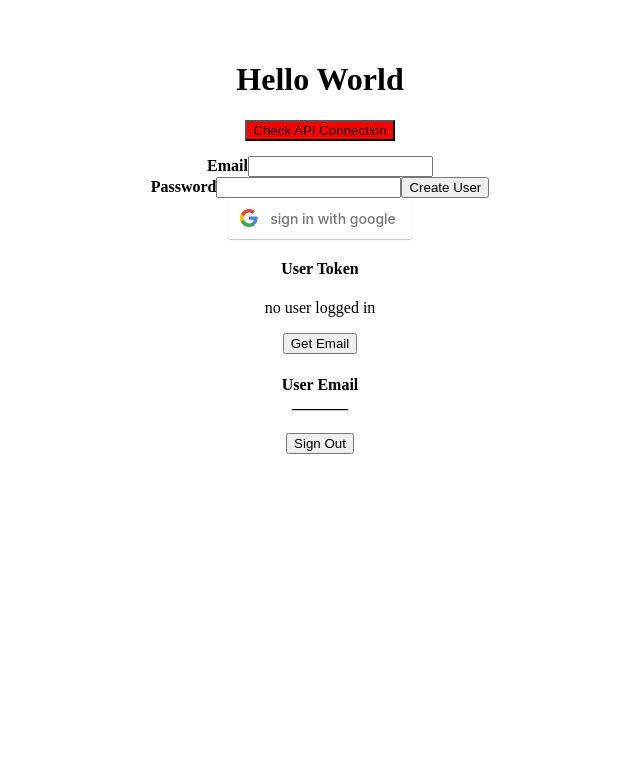
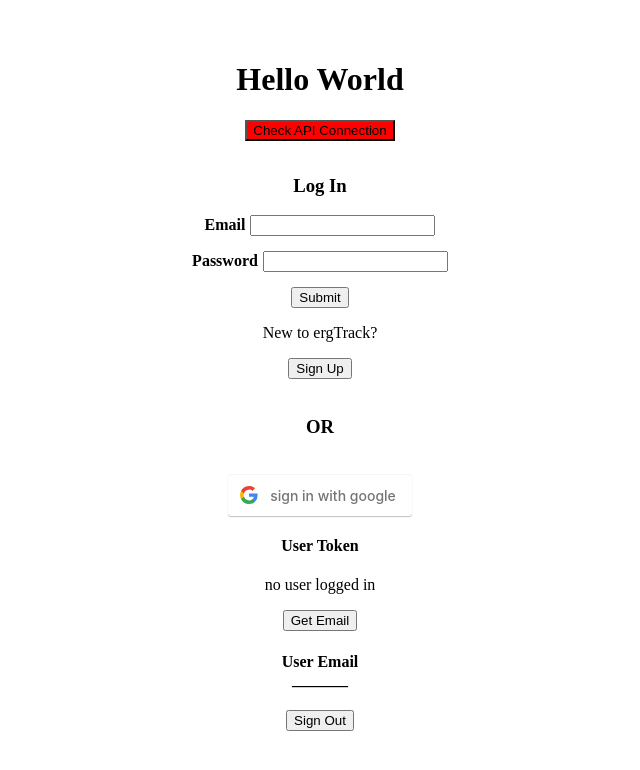
Before and after one commit to paper-dragonfly/authentication-with-firebase, a React (Create React App) app in the folder learn-auth-react/: page / in a window 1280 px wide. Shown: the top 770 px of the page, without its empty margins (320-960 px from the left). Built offline with nearby package versions, Linux system fonts and the light colour scheme.

Commit message:
added login and signup with email and pw

```diff
--- a/learn-auth-react/src/App.css
+++ b/learn-auth-react/src/App.css
@@ -107,3 +107,11 @@ body {
   background-color: red;
   margin-bottom: 15px;
 }
+
+.form-login{
+  margin-bottom: 15px;
+}
+
+span {
+  margin-right: 5px;
+}
--- a/learn-auth-react/src/App.js
+++ b/learn-auth-react/src/App.js
@@ -1,8 +1,9 @@
 import './App.css';
-import { firebaseSignOut, signInWithGoogle } from './Firebase';
-import { getAuth, setPersistence, signInWithEmailAndPassword } from "firebase/auth";
+import { auth, firebaseSignOut, signInWithGoogle } from './Firebase';
+import { getAuth, signInWithEmailAndPassword, createUserWithEmailAndPassword } from "firebase/auth";
 import {useEffect, useState} from 'react';
 import {useForm} from 'react-hook-form'
+
 
 const API_URL = 'http://127.0.0.1:8000'
 
@@ -13,7 +14,10 @@ function App() {
   const [userEmail, setUserEmail] = useState("")
   const [userName,  setUserName] = useState("")
   const [userPassword, setUserPassword] = useState("")
+  const [newUser, setNewUser] = useState(false)
+  const [loading, setLoading] = useState(false)
   const { handleSubmit, formState }  = useForm()
+
 
 
   function checkHealth(){
@@ -33,26 +37,87 @@ function App() {
         setHealth(false)})
   }
 
-  const auth = getAuth();
-  function emailPasswordSignIn(){
-    signInWithEmailAndPassword(auth, userEmail, userPassword)
-      console.log('signing in with user and PW')
+
+  // function emailPasswordSignIn(){
+  //   if(newUser){
+  //     console.log('create new user with user and PW')
+  //     createUserWithEmailAndPassword(auth, userEmail, userPassword)
+  //       .then((userCredential) => {
+  //         setLoading(true)
+  //         // Signed in
+  //         const user = userCredential.user;
+  //         console.log('userCred', userCredential)
+
+  //       })
+  //       .catch((error) => {
+  //         setLoading(false)
+  //         const errorCode = error.code;
+  //         const errorMessage = error.message;
+  //         console.log(errorMessage)
+  //         // ..
+  //       })
+  //   }else{
+  //     console.log('signing in with user and PW')
+  //     signInWithEmailAndPassword(auth, userEmail, userPassword)
+  //       .then((userCredential) => {
+  //           console.log('login userCrred', userCredential)
+  //           // Signed in
+  //           const user = userCredential.user;
+  //           // ...
+  //         })
+  //         .catch((error) => {
+  //           const errorCode = error.code;
+  //           const errorMessage = error.message;
+  //           console.log(errorMessage)
+  //         })
+  //     }
+  // }
+
+  function emailPasswordSignIn() {
+    const action = newUser ? 'create new user with user and PW' : 'signing in with user and PW';
+
+    const authFunction = newUser ? createUserWithEmailAndPassword : signInWithEmailAndPassword;
+
+    console.log(action);
+
+    authFunction(auth, userEmail, userPassword)
       .then((userCredential) => {
-        console.log(userCredential)
+        setLoading(true);
         // Signed in
         const user = userCredential.user;
-        // ...
+        console.log('userCred', userCredential);
+        const idToken = user.accessToken
+        return idToken
+      })
+      .then((idToken) => {
+        console.log('idtok', idToken)
+        const url = API_URL+'/login/'
+        fetch(
+          url,
+          {headers: {
+            'Authorization': `Bearer ${idToken}`,
+            'Content-Type': 'application/json'
+          }
+        })
+          .then(response => response.json())
+          .then(data => {
+            console.log(data)
+            setUserToken(data["body"]["user_token"])
+          })
+          .catch(error => console.error(error))
+
       })
       .catch((error) => {
+        setLoading(false);
         const errorCode = error.code;
         const errorMessage = error.message;
-        console.log(errorMessage)
-      })
-    }
+        console.log(errorMessage);
+        // ...
+      });
+  }
 
   function handleChange(e){
     const {name, value} = e.target
-    console.log('handleChange running', name, value)
     if(name==='email'){
       setUserEmail(value)
     }else if(name==='password'){
@@ -60,14 +125,15 @@ function App() {
     }
   }
 
-  function submitForm(){
-    console.log(userEmail, userPassword)
-  }
-
   // function submitForm(){
   //   console.log('formsubmitting', userEmail, userPassword)
   // }
 
+  function handleClickNewUser(){
+    setNewUser(!newUser)
+  }
+
+  // GOOGLE
   function signIn(){
     signInWithGoogle()
       .then((result) => {
@@ -129,31 +195,46 @@ function App() {
         <h1> Hello {userName? userName: 'World'}</h1>
         <button className = {health?'btn-success':'btn-danger'} onClick = {checkHealth}>Check API Connection</button>
         <br />
-        <form onSubmit={handleSubmit(submitForm)}>
+        <h3>{newUser? "Sign Up" : "Log In"} </h3>
+        <form onSubmit={handleSubmit(emailPasswordSignIn)} className = 'login-form'>
           <label>
-            <b>Email</b>
+            <span><b>Email</b></span>
               <input
                   type='text'
                   name='email'
                   value ={userEmail}
                   onChange={handleChange}
-                  className='manual login email'
+                  className='form-login'
               />
           </label>
           <br />
           <label>
-            <b>Password</b>
+            <span><b>Password</b></span>
               <input
                   type='password'
                   name='password'
                   value ={userPassword}
                   onChange={handleChange}
-                  className='manual login pw'
+                  className='form-login'
               />
           </label>
-          <button type='submit'>Create User</button>
+          <br />
+          <button type='submit'>Submit</button>
         </form>
+        {newUser?
+          <div>
+            <p>Already have an account? </p> <button onClick={handleClickNewUser}>Sign In</button>
+          </div>
+          :
+          <div>
+            <p>New to ergTrack? </p> <button onClick={handleClickNewUser}>Sign Up</button>
+          </div>
+        }
 
+        <br />
+
+        <h3>OR</h3>
+        <br />
         <button className= "login-with-google-btn"  onClick={signIn}>sign in with google</button>
         <div className = 'showUserToken'>
           <h4> User Token </h4>
```
Also changed, not shown: 1 other file (tests, documents, lock files or other folders).
